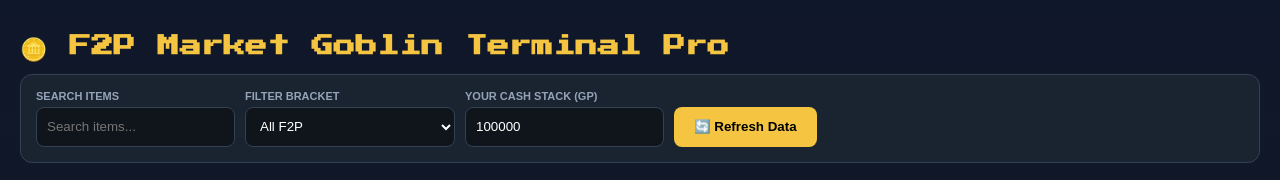
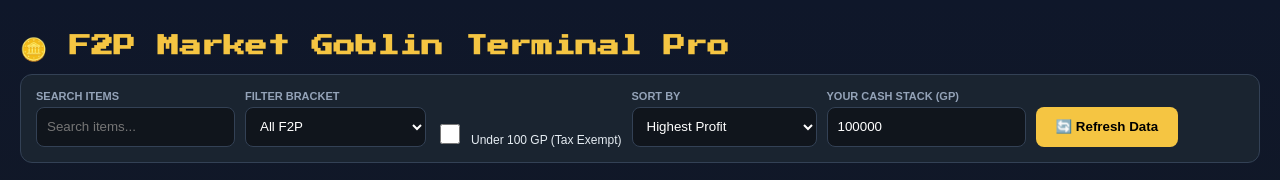
Before and after one commit to xexnoob420/Goblin, a website: page www/index.html in a window 1280 px wide. Shown: the top 180 px of the page. Drawn offline with Linux system fonts and the light colour scheme; no server answers.

Commit message:
Add sort by budget profit option and checkbox for under 100 GP items filter

```diff
--- a/www/index.html
+++ b/www/index.html
@@ -60,7 +60,7 @@
         font-weight: bold;
     }
 
-    input, select{
+    input[type="text"], input[type="number"], select{
         background:#10151c;
         border:1px solid #334155;
         color:white;
@@ -69,6 +69,30 @@
         height: 40px;
         box-sizing: border-box;
         min-width: 150px;
+    }
+
+    input[type="checkbox"] {
+        width: 20px;
+        height: 20px;
+        cursor: pointer;
+        accent-color: var(--gold);
+        margin-top: 5px;
+    }
+
+    .checkbox-group {
+        display: flex;
+        align-items: flex-end;
+        gap: 8px;
+        padding-bottom: 0px;
+    }
+
+    .checkbox-group label {
+        font-size: 12px;
+        margin: 0;
+        cursor: pointer;
+        display: flex;
+        align-items: center;
+        gap: 6px;
     }
 
     button{
@@ -241,9 +265,25 @@
         <label>Filter Bracket</label>
         <select id="filter">
             <option value="all">All F2P</option>
-            <option value="under100">Under 100 GP (Tax Exempt)</option>
             <option value="favorites">Favorites</option>
             <option value="flips">Best High-Volume Flips</option>
+        </select>
+    </div>
+
+    <div class="checkbox-group">
+        <input type="checkbox" id="under100" />
+        <label for="under100">Under 100 GP (Tax Exempt)</label>
+    </div>
+
+    <div class="input-group">
+        <label>Sort By</label>
+        <select id="sort">
+            <option value="profit">Highest Profit</option>
+            <option value="budget">Highest Budget Profit</option>
+            <option value="margin">Highest Margin</option>
+            <option value="margin-asc">Lowest Margin</option>
+            <option value="recent">Most Recently Updated</option>
+            <option value="oldest">Least Recently Updated</option>
         </select>
     </div>
 
@@ -354,6 +394,8 @@ function renderCards(){
 
     const search = document.getElementById("search").value.toLowerCase();
     const filter = document.getElementById("filter").value;
+    const sort = document.getElementById("sort").value;
+    const under100 = document.getElementById("under100").checked;
     const budget = parseInt(document.getElementById("budget").value) || 0;
     const nowSeconds = Math.floor(Date.now() / 1000);
 
@@ -374,21 +416,34 @@ function renderCards(){
         items = items.filter(item => item.name.toLowerCase().includes(search));
     }
 
-    if(filter === "under100"){
+    if(under100){
         items = items.filter(item => item.low > 0 && item.low < 100);
-    } else if(filter === "favorites"){
+    }
+
+    if(filter === "favorites"){
         items = items.filter(item => favorites.includes(item.id));
     } else if(filter === "flips"){
         items = items.filter(item => item.margin > 1 && item.buyVolume > 15000);
     }
 
-    // Sort by max profit (descending)
-    items.sort((a, b) => b.maxProfit - a.maxProfit);
+    // Sort by selected option
+    if(sort === "profit"){
+        items.sort((a, b) => b.maxProfit - a.maxProfit);
+    } else if(sort === "budget"){
+        items.sort((a, b) => b.budgetProfit - a.budgetProfit);
+    } else if(sort === "margin"){
+        items.sort((a, b) => b.margin - a.margin);
+    } else if(sort === "margin-asc"){
+        items.sort((a, b) => a.margin - b.margin);
+    } else if(sort === "recent"){
+        items.sort((a, b) => b.lastUpdateTime - a.lastUpdateTime);
+    } else if(sort === "oldest"){
+        items.sort((a, b) => a.lastUpdateTime - b.lastUpdateTime);
+    }
 
     // Render up to 300 cards
     items.slice(0, 300).forEach(item => {
         const isFavorite = favorites.includes(item.id);
-        // Use item ID for more reliable image fetching
         const iconSrc = `https://secure.runescape.com/m=itemdb_oldschool/obj_big.gif?id=${item.id}`;
 
         const ageMinutes = item.lastUpdateTime > 0 ? Math.floor((nowSeconds - item.lastUpdateTime) / 60) : 999;
@@ -443,6 +498,8 @@ document.getElementById("search").addEventListener("input", () => {
     searchTimeout = setTimeout(renderCards, 220);
 });
 document.getElementById("filter").addEventListener("change", renderCards);
+document.getElementById("sort").addEventListener("change", renderCards);
+document.getElementById("under100").addEventListener("change", renderCards);
 document.getElementById("budget").addEventListener("input", renderCards);
 
 refreshData();
```
